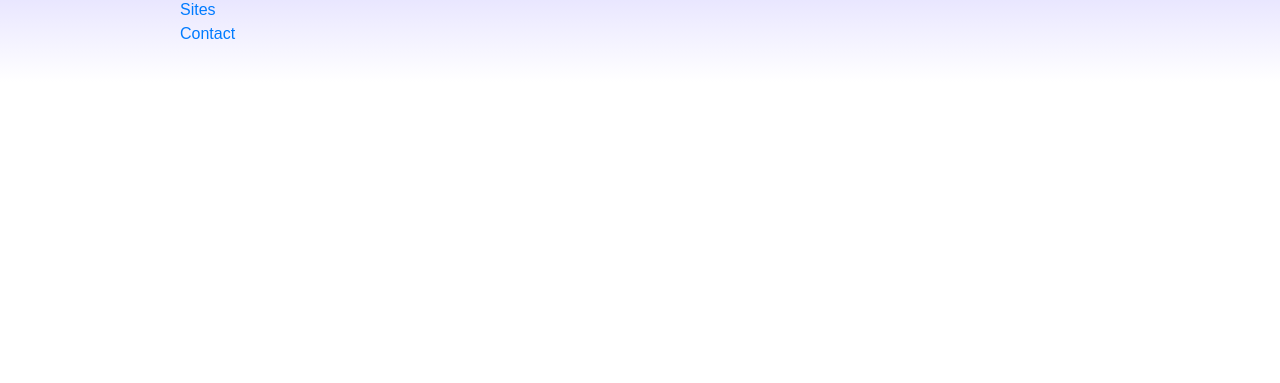
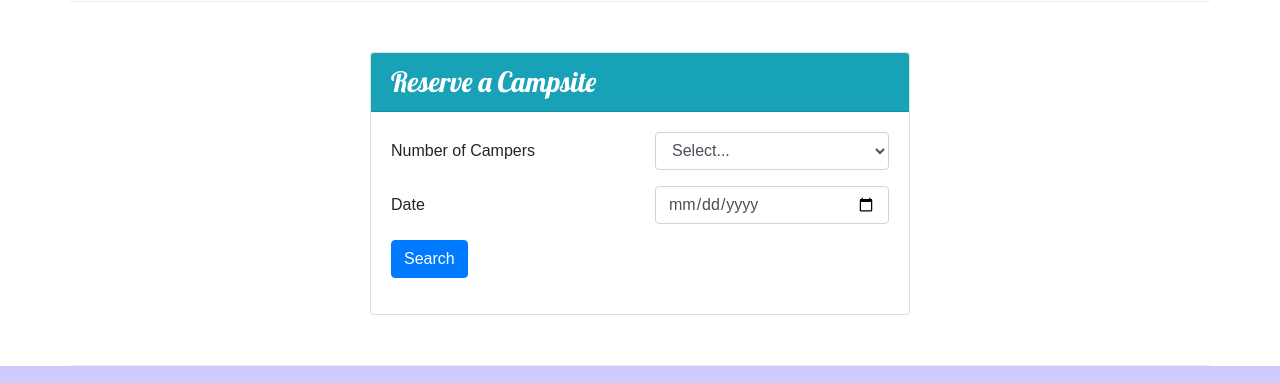
Before and after one commit to victrzzz/nucampsite, a website: page index.html in a window 1280 px wide. Shown: the part 1151-1534 px from the top of the page. Before the commit the page ends 1233 px from the top, so only its background shows below. Drawn offline with nearby package versions, Linux system fonts and the light colour scheme.

Commit message:
Week 2 Assignment

```diff
--- a/index.html
+++ b/index.html
@@ -29,7 +29,11 @@
                     <h1>NuCamp</h1>
                     <h2>a better way to camp</h2>
                 </div>
-
+                <div class="mt-4 col col-md-4 col-xl-2 ">
+                    <a class="text-nowrap" href="#reserveForm">
+                        <button class="btn btn-info btn-lg">Reserve Campsite</button>
+                    </a>
+                </div>
             </div>
         </div>
     </header>
@@ -73,8 +77,13 @@
                 <h2>Featured Campsites</h2>
             </div>
             <div class="col">
-                <h3>React Lake Campground</h3>
-                <p class="d-none d-sm-block">Nestled in the foothills of the Chrome Mountains, this campground on the shores of the pristine React Lake is a favorite for fly fishers.</p>
+                <div class="media">
+                    <div class="media-body align-self-center">
+                        <h3>React Lake Campground</h3>
+                        <p class="d-none d-sm-block">Nestled in the foothills of the Chrome Mountains, this campground on the shores of the pristine React Lake is a favorite for fly fishers.</p>
+                    </div>
+                    <img class="d-flex ml-3 img-thumbnail" src="/img/react-lake-thumb.jpg">
+                </div>
             </div>
         </div>
 
@@ -92,7 +101,42 @@
                 </div>
             </div>
         </div>
-
+        <div class="row row-content">
+            <div class="col col-sm-6 mx-auto">
+                <div class="card">
+                    <h3 class="card-header bg-info text-white">Reserve a Campsite</h3>
+                    <div class="card-body">
+                        <form id="reserveForm">
+                            <div class="row form-group">
+                                <label for="numCampers" class="col col-sm-6 col-form-label">Number of Campers</label>
+                                <div class="col">
+                                    <select name="numCampers" id="numCampers" class="form-control">
+                                        <option>Select...</option>
+                                        <option>1</option>
+                                        <option>2</option>
+                                        <option>3</option>
+                                        <option>4</option>
+                                        <option>5</option>
+                                        <option>6</option>
+                                    </select>
+                                </div>
+                            </div>
+                            <div class="row form-group">
+                                <label for="date" class="col-12 col-sm-6 col-form-label" >Date</label>
+                                <div class="col">
+                                    <input type="date" id="date" name="date" placeholder="date" class="form-control">
+                                </div>
+                            </div>
+                            <div class="row form-group">
+                                <div class="col">
+                                    <button class="btn btn-primary" type="submit">Search</button>
+                                </div>
+                            </div>
+                        </form>
+                    </div>
+                </div>
+            </div>
+        </div>
     </div>
     <footer class="site-footer">
         <div class="container">
```
